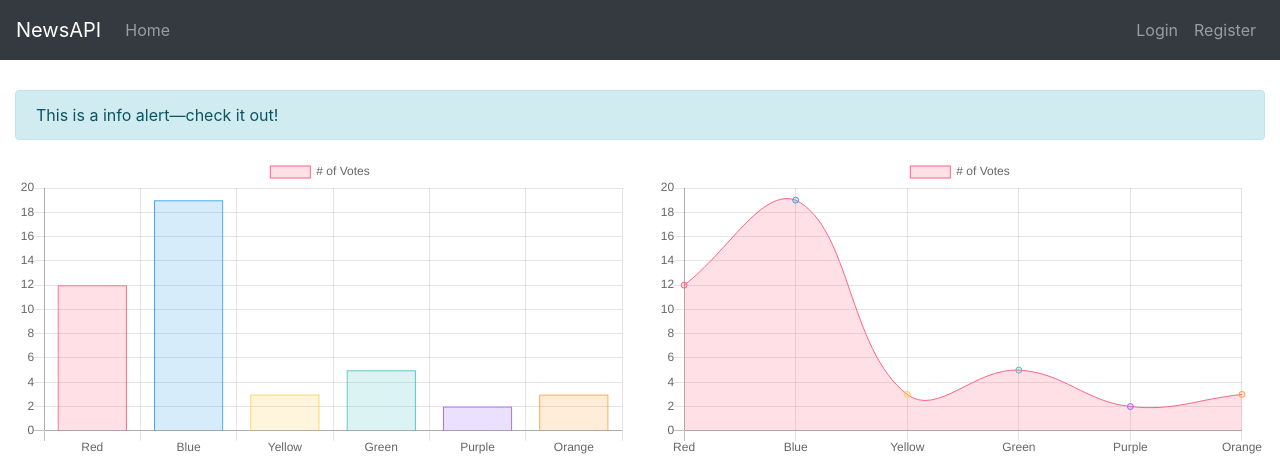
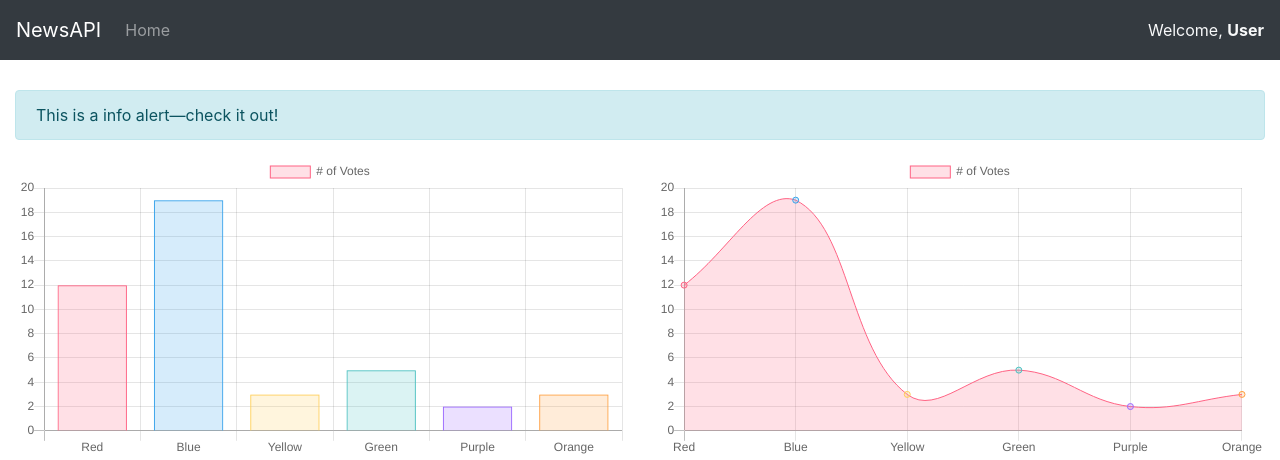
Before and after one commit to yyheng/database-m3012, a Flask app: page /user_dashboard in a window 1280 px wide. Shown: the top 460 px of the page. Run offline with Flask 2, Linux system fonts and the light colour scheme; some libraries are stand-ins or nearby versions.

Commit message:
Update user_dashboard.htm

```diff
--- a/templates/main/user_dashboard.htm
+++ b/templates/main/user_dashboard.htm
@@ -1,4 +1,4 @@
-{% extends "layouts/base.htm" %}
+{% extends "layouts/user_base.htm" %}
 {% block title %}Home{% endblock %}
 {% block right_nav %}
 <span class="text-light">Welcome, <strong>User</strong></span>
```
